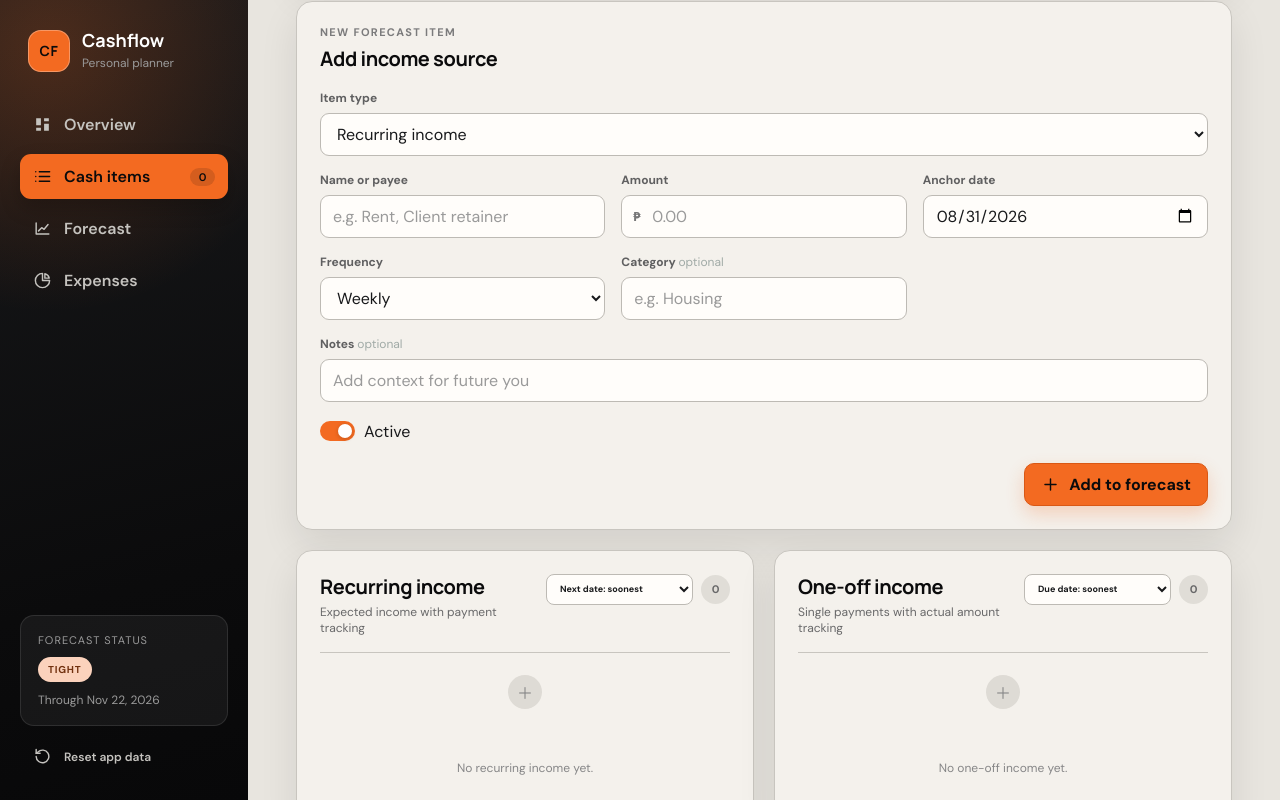
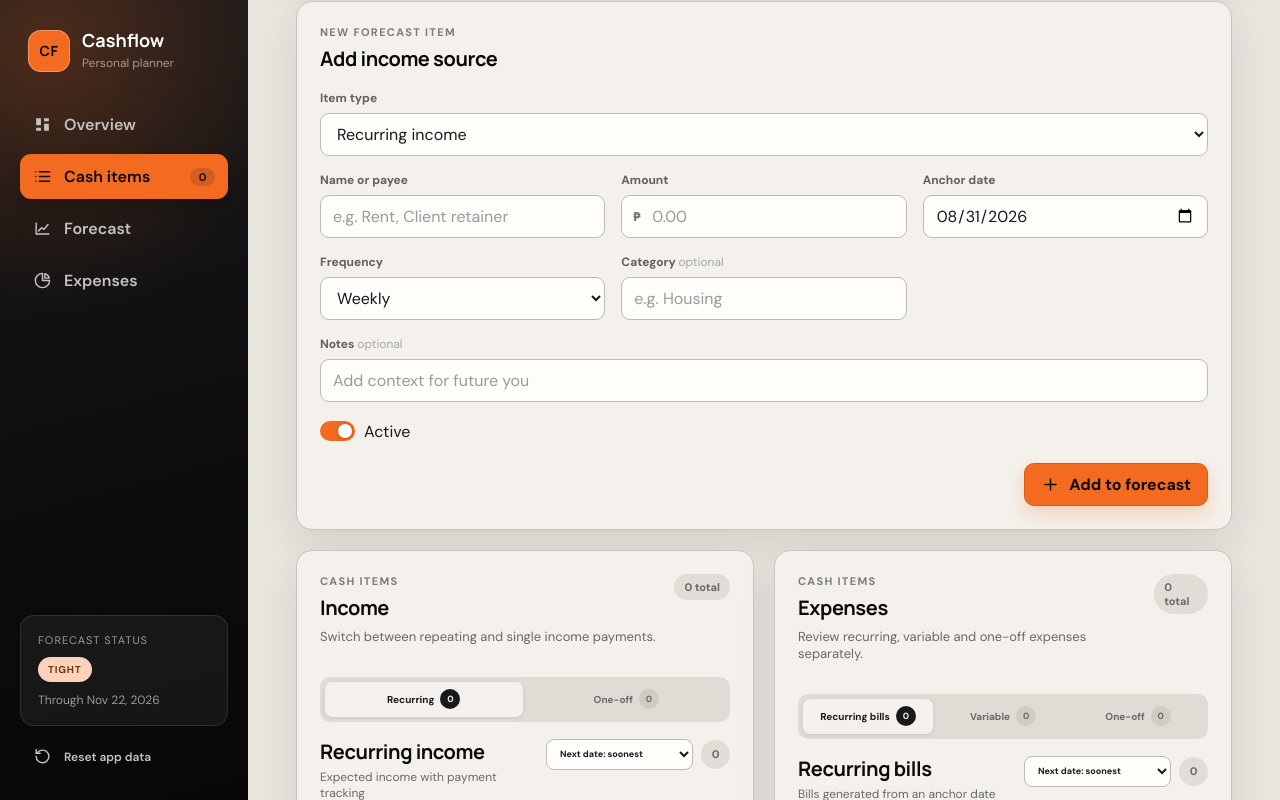
Before and after one commit to tokipaulo19/cash-flow-app, a React (Vite) app: page / in a window 1280 px wide. Both pictures are taken after a click on the button "Add item". Shown: the part 832-1632 px from the top of the page. Built offline with nearby package versions, Linux system fonts and the light colour scheme.

Commit message:
Add multi-month expense reports and item tabs

```diff
--- a/src/App.jsx
+++ b/src/App.jsx
@@ -320,7 +320,7 @@ function ItemGroup({ section, items, sortBy, onSortChange, onEdit, onDelete, onT
   }
 
   return (
-    <section className="panel item-group">
+    <div className="item-group">
       <div className="item-group-heading">
         <div>
           <h2>{section.label}</h2>
@@ -415,6 +415,32 @@ function ItemGroup({ section, items, sortBy, onSortChange, onEdit, onDelete, onT
           })}
         </div>
       ) : <div className="empty-state"><span>＋</span><p>No {section.label.toLowerCase()} yet.</p></div>}
+    </div>
+  )
+}
+
+function ItemCollection({ title, description, sectionKeys, activeKey, onActiveChange, data, itemSorts, onSortChange, onEdit, onDelete, onToggle, onReceiveIncome, onUndoIncome, onPayBill }) {
+  const tabLabels = { recurringIncome: 'Recurring', oneOffIncome: 'One-off', recurringBills: 'Recurring bills', variableExpenses: 'Variable', oneOffBills: 'One-off' }
+  const collectionSections = sectionKeys.map((key) => sections.find((section) => section.key === key))
+  const activeSection = collectionSections.find((section) => section.key === activeKey) || collectionSections[0]
+  const totalItems = collectionSections.reduce((total, section) => total + data[section.key].length, 0)
+
+  return (
+    <section className="panel item-collection">
+      <div className="panel-heading item-collection-heading">
+        <div><span className="eyebrow">Cash items</span><h2>{title}</h2><p>{description}</p></div>
+        <span className="panel-meta">{totalItems} total</span>
+      </div>
+      <div className="item-section-tabs" role="tablist" aria-label={`${title} types`}>
+        {collectionSections.map((section) => (
+          <button key={section.key} type="button" role="tab" aria-selected={activeSection.key === section.key} className={activeSection.key === section.key ? 'item-section-tab-active' : ''} onClick={() => onActiveChange(section.key)}>
+            {tabLabels[section.key]}<span>{data[section.key].length}</span>
+          </button>
+        ))}
+      </div>
+      <div role="tabpanel" aria-label={activeSection.label}>
+        <ItemGroup section={activeSection} items={data[activeSection.key]} sortBy={itemSorts[activeSection.key] || 'dateAsc'} onSortChange={(sortBy) => onSortChange(activeSection.key, sortBy)} onEdit={onEdit} onDelete={onDelete} onToggle={onToggle} onReceiveIncome={onReceiveIncome} onUndoIncome={onUndoIncome} onPayBill={onPayBill} />
+      </div>
     </section>
   )
 }
@@ -429,6 +455,8 @@ function App() {
   const [syncMessage, setSyncMessage] = useState('')
   const [lastSyncedAt, setLastSyncedAt] = useState('')
   const [itemSorts, setItemSorts] = useState(loadItemSorts)
+  const [incomeListTab, setIncomeListTab] = useState('recurringIncome')
+  const [expenseListTab, setExpenseListTab] = useState('recurringBills')
   const importInputRef = useRef(null)
   const dataRef = useRef(data)
   const syncShaRef = useRef(null)
@@ -630,6 +658,8 @@ function App() {
     })
     setEditing(null)
     setForm(emptyForm(form.section, data.settings.forecastStartDate))
+    if (form.section === 'recurringIncome' || form.section === 'oneOffIncome') setIncomeListTab(form.section)
+    else setExpenseListTab(form.section)
   }
 
   const editItem = (section, item) => {
@@ -951,8 +981,9 @@ function App() {
             <SettingsPanel data={data} setData={setData} onExport={exportData} onImport={() => importInputRef.current?.click()} />
             <GithubSyncPanel config={syncConfig} status={syncStatus} message={syncMessage} lastSyncedAt={lastSyncedAt} onConnect={connectGithub} onPull={pullGithubData} onPush={pushGithubData} onDisconnect={disconnectGithub} />
             <ItemForm form={form} setForm={setForm} editing={editing} onSubmit={submitItem} onCancel={() => { setEditing(null); setForm(emptyForm(form.section, data.settings.forecastStartDate)) }} />
-            <div className="item-groups-grid">
-              {sections.map((section) => <ItemGroup key={section.key} section={section} items={data[section.key]} sortBy={itemSorts[section.key] || 'dateAsc'} onSortChange={(sortBy) => setItemSorts((current) => ({ ...current, [section.key]: sortBy }))} onEdit={editItem} onDelete={deleteItem} onToggle={toggleItem} onReceiveIncome={receiveIncome} onUndoIncome={undoIncome} onPayBill={payBill} />)}
+            <div className="item-collections-grid">
+              <ItemCollection title="Income" description="Switch between repeating and single income payments." sectionKeys={['recurringIncome', 'oneOffIncome']} activeKey={incomeListTab} onActiveChange={setIncomeListTab} data={data} itemSorts={itemSorts} onSortChange={(section, sortBy) => setItemSorts((current) => ({ ...current, [section]: sortBy }))} onEdit={editItem} onDelete={deleteItem} onToggle={toggleItem} onReceiveIncome={receiveIncome} onUndoIncome={undoIncome} onPayBill={payBill} />
+              <ItemCollection title="Expenses" description="Review recurring, variable and one-off expenses separately." sectionKeys={['recurringBills', 'variableExpenses', 'oneOffBills']} activeKey={expenseListTab} onActiveChange={setExpenseListTab} data={data} itemSorts={itemSorts} onSortChange={(section, sortBy) => setItemSorts((current) => ({ ...current, [section]: sortBy }))} onEdit={editItem} onDelete={deleteItem} onToggle={toggleItem} onReceiveIncome={receiveIncome} onUndoIncome={undoIncome} onPayBill={payBill} />
             </div>
           </div>
         )}
--- a/src/components/ExpensesReport.jsx
+++ b/src/components/ExpensesReport.jsx
@@ -43,11 +43,63 @@ function monthLabel(monthKey) {
   return new Intl.DateTimeFormat('en-PH', { month: 'long', year: 'numeric' }).format(new Date(year, month - 1, 1))
 }
 
-function CategoryBudgetPanel({ forecast, transactions, categoryBudgets, onSetCategoryBudget }) {
-  const months = useMemo(() => [...new Set(forecast.map((day) => day.date.slice(0, 7)))], [forecast])
-  const [selectedMonth, setSelectedMonth] = useState(months[0] || '')
+function calendarDaysForMonths(months) {
+  return months.flatMap((monthKey) => {
+    const [year, month] = monthKey.split('-').map(Number)
+    const daysInMonth = new Date(year, month, 0).getDate()
+    return Array.from({ length: daysInMonth }, (_, index) => ({ date: `${monthKey}-${String(index + 1).padStart(2, '0')}` }))
+  })
+}
+
+function buildExpenseOccurrences(transactions, days) {
+  return days.flatMap((day) => transactions
+    .filter((item) => item.type === 'expense')
+    .flatMap((item) => {
+      const date = new Date(`${day.date}T00:00:00`)
+      const scheduledItem = { ...item, status: 'Unpaid', paidThroughDate: '', trackBalance: false }
+      if (!occursOnDate(scheduledItem, date)) return []
+      const amount = scheduledOccurrenceAmount(item, date)
+      return amount > 0 ? [{ ...item, amount, occurrenceDate: day.date }] : []
+    }))
+}
+
+function MonthFilter({ months, selectedMonths, onChange }) {
+  const allSelected = selectedMonths.length === months.length
+  const summary = allSelected
+    ? `All ${months.length} months`
+    : selectedMonths.length === 1
+      ? monthLabel(selectedMonths[0])
+      : `${selectedMonths.length} months selected`
+
+  const toggleMonth = (month) => {
+    if (selectedMonths.includes(month)) {
+      if (selectedMonths.length > 1) onChange(selectedMonths.filter((selected) => selected !== month))
+    } else {
+      onChange(months.filter((candidate) => candidate === month || selectedMonths.includes(candidate)))
+    }
+  }
+
+  return (
+    <details className="month-multiselect">
+      <summary>{summary}</summary>
+      <div className="month-options">
+        <div className="month-options-actions">
+          <button type="button" onClick={() => onChange([...months])}>Select all</button>
+          <span>Choose one or more months</span>
+        </div>
+        {months.map((month) => (
+          <label key={month}>
+            <input type="checkbox" checked={selectedMonths.includes(month)} onChange={() => toggleMonth(month)} />
+            <span>{monthLabel(month)}</span>
+          </label>
+        ))}
+      </div>
+    </details>
+  )
+}
+
+function CategoryBudgetPanel({ transactions, expenses, selectedMonths, categoryBudgets, onSetCategoryBudget }) {
   const [editing, setEditing] = useState(false)
-  const activeMonth = months.includes(selectedMonth) ? selectedMonth : months[0]
 
   const categories = useMemo(() => {
     const names = new Set(Object.keys(categoryBudgets))
@@ -58,30 +110,19 @@ function CategoryBudgetPanel({ forecast, transactions, categoryBudgets, onSetCat
   }, [categoryBudgets, transactions])
 
   const monthlySpending = useMemo(() => {
-    if (!activeMonth) return {}
-    const [year, month] = activeMonth.split('-').map(Number)
-    const daysInMonth = new Date(year, month, 0).getDate()
     const totals = {}
 
-    transactions.filter((item) => item.type === 'expense').forEach((item) => {
+    expenses.forEach((item) => {
       const category = categoryNameFor(item)
       const subcategory = subcategoryNameFor(item)
-      for (let day = 1; day <= daysInMonth; day += 1) {
-        const date = new Date(year, month - 1, day)
-        const scheduledItem = { ...item, status: 'Unpaid', paidThroughDate: '', trackBalance: false }
-        if (occursOnDate(scheduledItem, date)) {
-          const amount = scheduledOccurrenceAmount(item, date)
-          if (amount <= 0) continue
-          const categoryTotal = totals[category] || { total: 0, subcategories: {} }
-          categoryTotal.total += amount
-          categoryTotal.subcategories[subcategory] = (categoryTotal.subcategories[subcategory] || 0) + amount
-          totals[category] = categoryTotal
-        }
-      }
+      const categoryTotal = totals[category] || { total: 0, subcategories: {} }
+      categoryTotal.total += item.amount
+      categoryTotal.subcategories[subcategory] = (categoryTotal.subcategories[subcategory] || 0) + item.amount
+      totals[category] = categoryTotal
     })
 
     return totals
-  }, [activeMonth, transactions])
+  }, [expenses])
 
   const budgetedCategories = categories.filter((category) => Number(categoryBudgets[category]) > 0)
 
@@ -91,15 +132,9 @@ function CategoryBudgetPanel({ forecast, transactions, categoryBudgets, onSetCat
         <div>
           <span className="eyebrow">Monthly guardrails</span>
           <h2>Category budget limits</h2>
-          <p>Recurring bills, variable expenses and one-off bills all count toward the same category limit. Income is excluded.</p>
+          <p>All expense types count. Monthly limits are multiplied by the number of selected months; income is excluded.</p>
         </div>
         <div className="budget-actions">
-          <label>
-            <span className="visually-hidden">Budget month</span>
-            <select value={activeMonth} onChange={(event) => setSelectedMonth(event.target.value)}>
-              {months.map((month) => <option key={month} value={month}>{monthLabel(month)}</option>)}
-            </select>
-          </label>
           <button className="button-secondary button-small" type="button" onClick={() => setEditing((current) => !current)}>{editing ? 'Done' : 'Set limits'}</button>
         </div>
       </div>
@@ -119,7 +154,8 @@ function CategoryBudgetPanel({ forecast, transactions, categoryBudgets, onSetCat
       {budgetedCategories.length ? (
         <div className="budget-progress-list">
           {budgetedCategories.map((category) => {
-            const limit = Number(categoryBudgets[category]) || 0
+            const monthlyLimit = Number(categoryBudgets[category]) || 0
+            const limit = monthlyLimit * selectedMonths.length
             const spending = monthlySpending[category] || { total: 0, subcategories: {} }
             const spent = spending.total
             const remaining = limit - spent
@@ -132,7 +168,7 @@ function CategoryBudgetPanel({ forecast, transactions, categoryBudgets, onSetCat
               <div className={`budget-progress-row ${overBudget ? 'budget-over' : ''}`} key={category}>
                 <div className="budget-progress-heading">
                   <strong>{category}</strong>
-                  <span><b>{money(spent)}</b> of {money(limit)}</span>
+                  <span><b>{money(spent)}</b> of {money(limit)}{selectedMonths.length > 1 ? ` (${selectedMonths.length} months)` : ''}</span>
                 </div>
                 <div className="budget-progress-track" role="progressbar" aria-label={`${category}: ${money(spent)} of ${money(limit)}`} aria-valuemin="0" aria-valuemax={limit} aria-valuenow={spent}>
                   <i style={{ width: `${Math.min(percentage, 100)}%` }} />
@@ -176,15 +212,14 @@ function CategoryBudgetPanel({ forecast, transactions, categoryBudgets, onSetCat
 }
 
 function ExpensesReport({ forecast, transactions, categoryBudgets = {}, onSetCategoryBudget, onAddExpense }) {
-  const [range, setRange] = useState('28')
-  const rangeDays = range === 'all' ? forecast.length : Math.min(Number(range), forecast.length)
-  const reportDays = forecast.slice(0, rangeDays)
+  const months = useMemo(() => [...new Set(forecast.map((day) => day.date.slice(0, 7)))], [forecast])
+  const [selectedMonths, setSelectedMonths] = useState(() => months.slice(0, 1))
+  const activeMonths = selectedMonths.filter((month) => months.includes(month))
+  const filteredMonths = activeMonths.length ? activeMonths : months.slice(0, 1)
+  const reportDays = useMemo(() => calendarDaysForMonths(filteredMonths), [filteredMonths])
+  const expenses = useMemo(() => buildExpenseOccurrences(transactions, reportDays), [transactions, reportDays])
 
   const report = useMemo(() => {
-    const expenses = reportDays.flatMap((day) => day.events
-      .filter((event) => event.type === 'expense')
-      .map((event) => ({ ...event, occurrenceDate: day.date })))
-
     const total = expenses.reduce((sum, expense) => sum + expense.amount, 0)
     const mandatory = expenses
       .filter((expense) => expense.mandatory)
@@ -226,8 +261,10 @@ function ExpensesReport({ forecast, transactions, categoryBudgets = {}, onSetCat
       }))
       .sort((a, b) => b.amount - a.amount)
     const items = [...itemsByName.values()].sort((a, b) => b.amount - a.amount)
-    const spendingDays = reportDays
-      .map((day) => ({ date: day.date, amount: day.expenses }))
+    const spendingByDate = new Map(reportDays.map((day) => [day.date, 0]))
+    expenses.forEach((expense) => spendingByDate.set(expense.occurrenceDate, (spendingByDate.get(expense.occurrenceDate) || 0) + expense.amount))
+    const spendingDays = [...spendingByDate]
+      .map(([date, amount]) => ({ date, amount }))
       .sort((a, b) => b.amount - a.amount)
 
     return {
@@ -239,7 +276,7 @@ function ExpensesReport({ forecast, transactions, categoryBudgets = {}, onSetCat
       topItem: items[0],
       largestDay: spendingDays[0],
     }
-  }, [reportDays])
+  }, [expenses, reportDays])
 
   const periodStart = reportDays[0]?.date
   const periodEnd = reportDays.at(-1)?.date
@@ -247,11 +284,21 @@ function ExpensesReport({ forecast, transactions, categoryBudgets = {}, onSetCat
   const topCategoryShare = report.total ? Math.round((report.topCategory?.amount / report.total) * 100) : 0
   const donutGradient = buildDonutGradient(report.categories, report.total)
   const subcategoryCount = report.categories.reduce((sum, category) => sum + category.subcategories.length, 0)
+  const reportToolbar = (
+    <section className="report-toolbar">
+      <div>
+        <span className="eyebrow">Months included</span>
+        <strong>{shortDate(periodStart)} – {shortDate(periodEnd)}</strong>
+      </div>
+      <MonthFilter months={months} selectedMonths={filteredMonths} onChange={setSelectedMonths} />
+    </section>
+  )
 
   if (!report.total) {
     return (
       <div className="report-stack">
-        <CategoryBudgetPanel forecast={forecast} transactions={transactions} categoryBudgets={categoryBudgets} onSetCategoryBudget={onSetCategoryBudget} />
+        {reportToolbar}
+        <CategoryBudgetPanel transactions={transactions} expenses={expenses} selectedMonths={filteredMonths} categoryBudgets={categoryBudgets} onSetCategoryBudget={onSetCategoryBudget} />
         <section className="panel report-empty">
           <div className="report-empty-icon" aria-hidden="true">↗</div>
           <span className="eyebrow">Spending analysis</span>
@@ -265,20 +312,7 @@ function ExpensesReport({ forecast, transactions, categoryBudgets = {}, onSetCat
 
   return (
     <div className="report-stack">
-      <section className="report-toolbar">
-        <div>
-          <span className="eyebrow">Report period</span>
-          <strong>{shortDate(periodStart)} – {shortDate(periodEnd)}</strong>
-        </div>
-        <label>
-          <span className="visually-hidden">Report period</span>
-          <select value={range} onChange={(event) => setRange(event.target.value)}>
-            <option value="28">Next 4 weeks</option>
-            <option value="56">Next 8 weeks</option>
-            <option value="all">Full forecast</option>
-          </select>
-        </label>
-      </section>
+      {reportToolbar}
 
       <section className="metrics-grid report-metrics">
         <ReportMetric label="Scheduled spending" value={money(report.total)} note={`${report.items.length} expense ${report.items.length === 1 ? 'item' : 'items'}`} tone="negative" />
@@ -287,7 +321,7 @@ function ExpensesReport({ forecast, transactions, categoryBudgets = {}, onSetCat
         <ReportMetric label="Biggest spending day" value={money(report.largestDay.amount)} note={shortDate(report.largestDay.date)} tone="negative" />
       </section>
 
-      <CategoryBudgetPanel forecast={forecast} transactions={transactions} categoryBudgets={categoryBudgets} onSetCategoryBudget={onSetCategoryBudget} />
+      <CategoryBudgetPanel transactions={transactions} expenses={expenses} selectedMonths={filteredMonths} categoryBudgets={categoryBudgets} onSetCategoryBudget={onSetCategoryBudget} />
 
       <section className="report-grid">
         <article className="panel category-report-panel">
--- a/src/index.css
+++ b/src/index.css
@@ -245,7 +245,15 @@ input:focus, select:focus { border-color: #f36a21; background: #fffdfa; box-shad
 .toggle input:checked + span::after { transform: translateX(15px); }
 .form-actions { display: flex; justify-content: flex-end; gap: 10px; padding-top: 2px; }
 
-.item-groups-grid { display: grid; grid-template-columns: repeat(2, minmax(0, 1fr)); gap: 20px; }
+.item-collections-grid { display: grid; grid-template-columns: repeat(2, minmax(0, 1fr)); align-items: start; gap: 20px; }
+.item-collection { min-width: 0; }
+.item-collection-heading { padding-bottom: 13px; }
+.item-section-tabs { display: flex; gap: 5px; margin-bottom: 17px; padding: 5px; border-radius: 10px; background: #dfdcd6; }
+.item-section-tabs button { display: inline-flex; flex: 1; align-items: center; justify-content: center; gap: 6px; min-height: 35px; border: 0; border-radius: 7px; padding: 7px 10px; color: #686869; background: transparent; font-size: 10px; font-weight: 750; }
+.item-section-tabs button:hover { color: #18191b; background: rgba(244,241,236,.6); }
+.item-section-tabs button.item-section-tab-active { color: #18191b; background: #f4f1ec; box-shadow: 0 1px 4px rgba(11,11,12,.1); }
+.item-section-tabs button span { display: inline-grid; min-width: 20px; height: 20px; place-items: center; border-radius: 99px; background: #cfccc6; font-size: 9px; }
+.item-section-tabs button.item-section-tab-active span { color: #f4f1ec; background: #18191b; }
 .item-group { min-width: 0; }
 .item-group-heading { display: flex; align-items: flex-start; justify-content: space-between; gap: 16px; padding-bottom: 16px; border-bottom: 1px solid var(--line); }
 .item-group-heading p { margin: 5px 0 0; color: var(--muted); font-size: 12px; }
@@ -352,7 +360,18 @@ input:focus, select:focus { border-color: #f36a21; background: #fffdfa; box-shad
 .report-toolbar { display: flex; align-items: center; justify-content: space-between; gap: 18px; padding: 3px 1px; }
 .report-toolbar .eyebrow { margin-bottom: 4px; }
 .report-toolbar strong { color: var(--forest); font: 700 14px/1.2 Manrope, sans-serif; }
-.report-toolbar label { width: 190px; }
+.month-multiselect { position: relative; z-index: 5; width: 230px; }
+.month-multiselect summary { height: 42px; display: flex; align-items: center; justify-content: space-between; gap: 12px; border: 1px solid #bdbab4; border-radius: 9px; padding: 0 12px; color: #18191b; background: #fffdfa; cursor: pointer; font-size: 11px; font-weight: 750; list-style: none; }
+.month-multiselect summary::-webkit-details-marker { display: none; }
+.month-multiselect summary::after { content: '⌄'; color: #686869; font-size: 14px; }
+.month-multiselect[open] summary { border-color: #f36a21; box-shadow: 0 0 0 3px rgba(243,106,33,.15); }
+.month-options { position: absolute; top: calc(100% + 7px); right: 0; display: grid; width: 260px; max-height: 310px; overflow: auto; border: 1px solid #bdbab4; border-radius: 11px; padding: 8px; background: #fffdfa; box-shadow: 0 15px 35px rgba(11,11,12,.16); }
+.month-options-actions { display: flex; align-items: center; justify-content: space-between; gap: 8px; padding: 5px 6px 9px; border-bottom: 1px solid #dcd9d3; }
+.month-options-actions button { border: 0; padding: 0; color: #bd4709; background: transparent; font-size: 10px; font-weight: 800; }
+.month-options-actions span { color: #777778; font-size: 8px; }
+.month-options label { display: flex; align-items: center; gap: 9px; padding: 9px 7px; border-radius: 7px; color: #3f3f40; cursor: pointer; font-size: 11px; font-weight: 650; }
+.month-options label:hover { background: #ece9e3; }
+.month-options input { width: 16px; height: 16px; accent-color: #f36a21; }
 .report-metrics { grid-template-columns: repeat(4, minmax(0, 1fr)); }
 .report-metrics .metric-value { font-size: clamp(19px, 2vw, 26px); }
 .report-grid { display: grid; grid-template-columns: minmax(0, 1.5fr) minmax(300px, .75fr); gap: 20px; }
@@ -462,7 +481,7 @@ input:focus, select:focus { border-color: #f36a21; background: #fffdfa; box-shad
   .nav-list button { width: auto; padding: 10px 12px; font-size: 12px; }
   .nav-count { display: none; }
   .main-content { padding: 28px 20px 44px; }
-  .item-groups-grid { grid-template-columns: 1fr; }
+  .item-collections-grid { grid-template-columns: 1fr; }
   .report-metrics { grid-template-columns: repeat(2, 1fr); }
 }
 
@@ -521,7 +540,8 @@ input:focus, select:focus { border-color: #f36a21; background: #fffdfa; box-shad
   .item-row > strong { grid-column: 2; }
   .item-actions { grid-column: 2; justify-content: flex-start; }
   .report-toolbar { align-items: stretch; flex-direction: column; }
-  .report-toolbar label { width: 100%; }
+  .month-multiselect { width: 100%; }
+  .month-options { right: auto; left: 0; width: 100%; }
   .report-metrics { grid-template-columns: 1fr; }
   .category-report-body { grid-template-columns: 1fr; justify-items: center; }
   .category-legend { width: 100%; }
```
